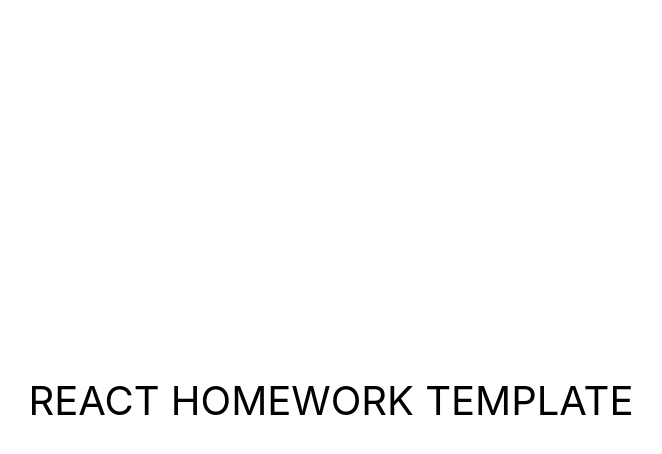
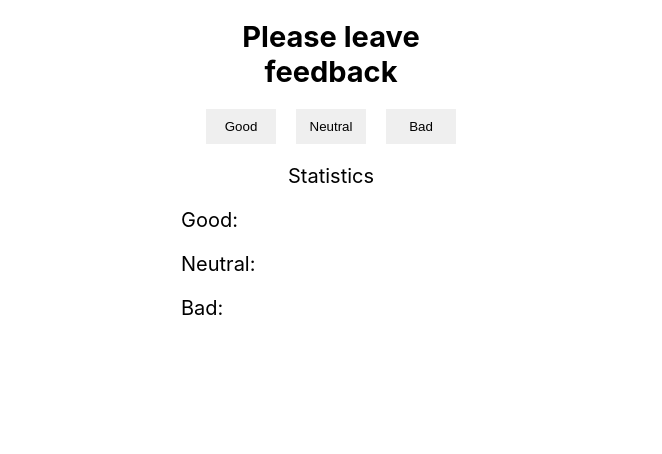
Before and after one commit to piron-johny/goit-react-hw-02-feedback, a React (Create React App) app: page / in a window 1280 px wide. Shown: the top 454 px of the page, without its empty margins (309-971 px from the left). Built offline with nearby package versions, Linux system fonts and the light colour scheme.

Commit message:
Старт первого задания

```diff
--- a/package.json
+++ b/package.json
@@ -4,9 +4,11 @@
   "private": true,
   "homepage": "https://piron-johny.github.io/goit-react-hw-02-feedback/",
   "dependencies": {
+    "@emotion/styled": "^11.6.0",
     "@testing-library/jest-dom": "^5.16.1",
     "@testing-library/react": "^12.1.2",
     "@testing-library/user-event": "^13.5.0",
+    "prop-types": "^15.8.1",
     "react": "^17.0.2",
     "react-dom": "^17.0.2",
     "react-scripts": "5.0.0",
--- a/src/components/App.jsx
+++ b/src/components/App.jsx
@@ -1,17 +1,7 @@
+import Feedback from './Feedback/Feedback';
+
 export const App = () => {
   return (
-    <div
-      style={{
-        height: '100vh',
-        display: 'flex',
-        justifyContent: 'center',
-        alignItems: 'center',
-        fontSize: 40,
-        textTransform: 'uppercase',
-        color: '#010101',
-      }}
-    >
-      React homework template
-    </div>
+      <Feedback></Feedback>
   );
 };
--- /dev/null
+++ b/src/components/Feedback/Feedback.jsx
@@ -0,0 +1,36 @@
+import {
+  Title,
+  Button,
+  Container,
+  ButtonWrapper,
+  SubTitle,
+  Result,
+} from './Feedback.styles';
+import React, { Component } from 'react';
+
+class Feedback extends Component {
+  state = {
+    good: 0,
+    neutral: 0,
+    bad: 0,
+  };
+
+  render() {
+    return (
+      <Container>
+        <Title>Please leave feedback</Title>
+        <ButtonWrapper>
+          <Button>Good</Button>
+          <Button>Neutral</Button>
+          <Button>Bad</Button>
+        </ButtonWrapper>
+        <SubTitle>Statistics</SubTitle>
+        <Result>{'Good:' }</Result>
+        <Result>{'Neutral:' }</Result>
+        <Result>{'Bad:' }</Result>
+      </Container>
+    );
+  }
+}
+
+export default Feedback;
--- /dev/null
+++ b/src/components/Feedback/Feedback.styles.js
@@ -0,0 +1,33 @@
+import styled from '@emotion/styled';
+
+export const Container = styled.div`
+  width: 300px;
+  margin: 0 auto;
+`;
+
+export const Title = styled.h1`
+  font-size: 29px;
+  text-align: center;
+`;
+
+export const ButtonWrapper = styled.div`
+  display: flex;
+  gap: 20px;
+  justify-content: center;
+`;
+
+export const Button = styled.button`
+  border: none;
+  width: 70px;
+  padding: 10px;
+  cursor: pointer;
+`;
+
+export const SubTitle = styled.p`
+  text-align: center;
+  font-size: 20px;
+`;
+
+export const Result = styled.p`
+  font-size: 20px;
+`
```
Also changed, not shown: 1 other file (tests, documents, lock files or other folders).
